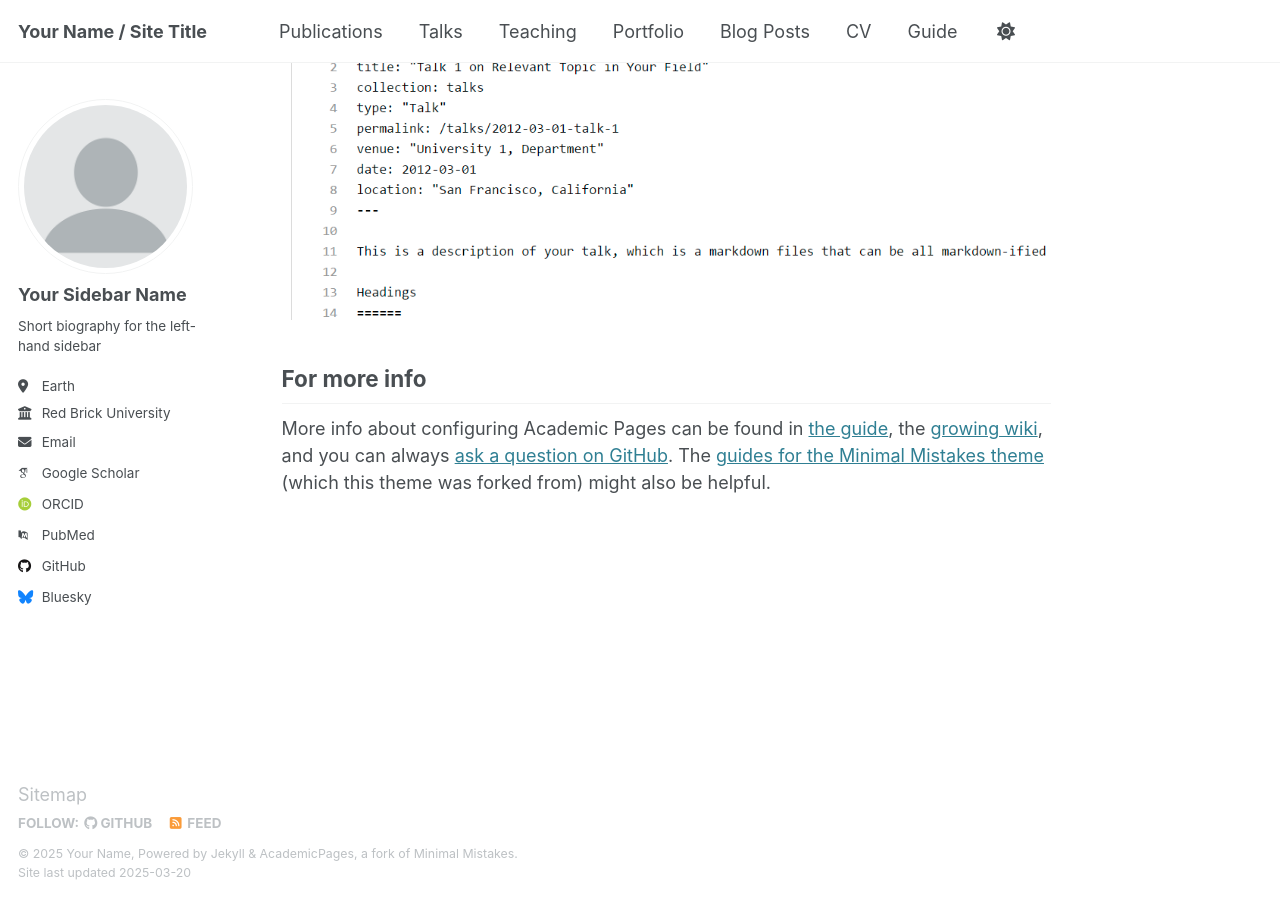
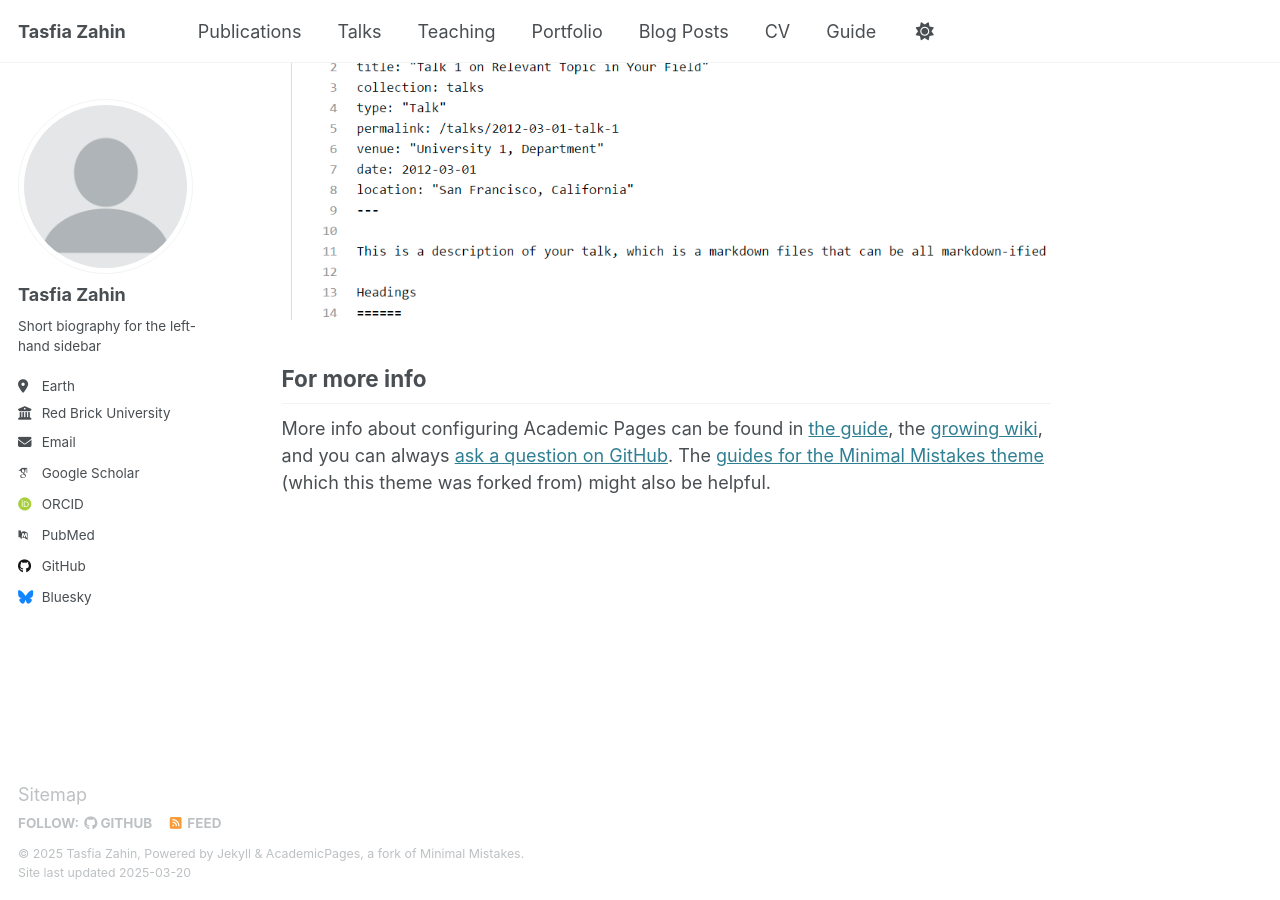
Before and after one commit to TasfiaZahin/TasfiaZahin.github.io, a Jekyll site: the page built from _pages/about.md, in a window 1280 px wide and 900 px high, scrolled down 2635 px. Built offline with Jekyll 4.4.1, drawn with Linux system fonts in a browser that asks for light colours; some web fonts are replaced.

Commit message:
initial change

```diff
--- a/_config.yml
+++ b/_config.yml
@@ -9,13 +9,13 @@
 # Basic Site Settings
 locale                   : "en-US"
 site_theme               : "default"
-title                    : "Your Name / Site Title"
+title                    : "Tasfia Zahin"
 title_separator          : "-"
-name                     : &name "Your Name"
+name                     : &name "Tasfia Zahin"
 description              : &description "personal description"
-url                      : https://academicpages.github.io # the base hostname & protocol for your site e.g. "https://[your GitHub username].github.io"
+url                      : https://TasfiaZahin.github.io # the base hostname & protocol for your site e.g. "https://[your GitHub username].github.io"
 baseurl                  : "" # the subpath of your site, e.g. "/blog"
-repository               : "academicpages/academicpages.github.io"
+repository               : "https://github.com/TasfiaZahin"
 
 # Site Author - The following control what appear as part of the author content on the side bar.
 #               If a field is blank the icon and link will not appear, otherwise it will be shown.
@@ -23,7 +23,7 @@ repository               : "academicpages/academicpages.github.io"
 author:
   # Biographic information
   avatar           : "profile.png"
-  name             : "Your Sidebar Name"
+  name             : "Tasfia Zahin"
   pronouns         : # example: "she/her"
   bio              : "Short biography for the left-hand sidebar"
   location         : "Earth"
@@ -45,7 +45,7 @@ author:
   bitbucket        : # Username - Update with your username on the site
   codepen          : # Username
   dribbble         : # Username
-  github           : "academicpages"
+  github           : "https://github.com/TasfiaZahin"
   kaggle           : # Username
   stackoverflow    : # User number or user number and name (i.e., use "1" or "1/jeff-atwood")
 
```
